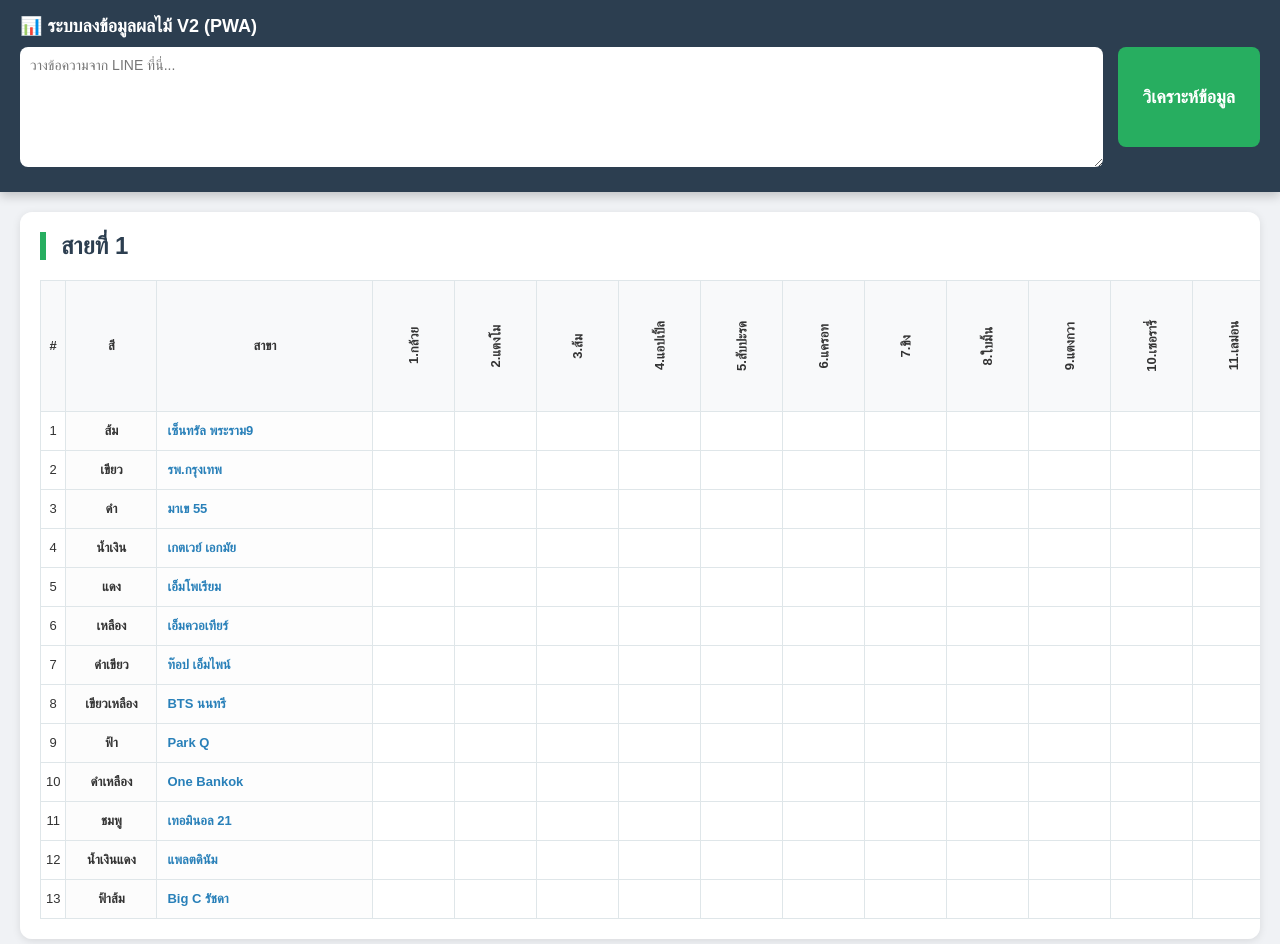
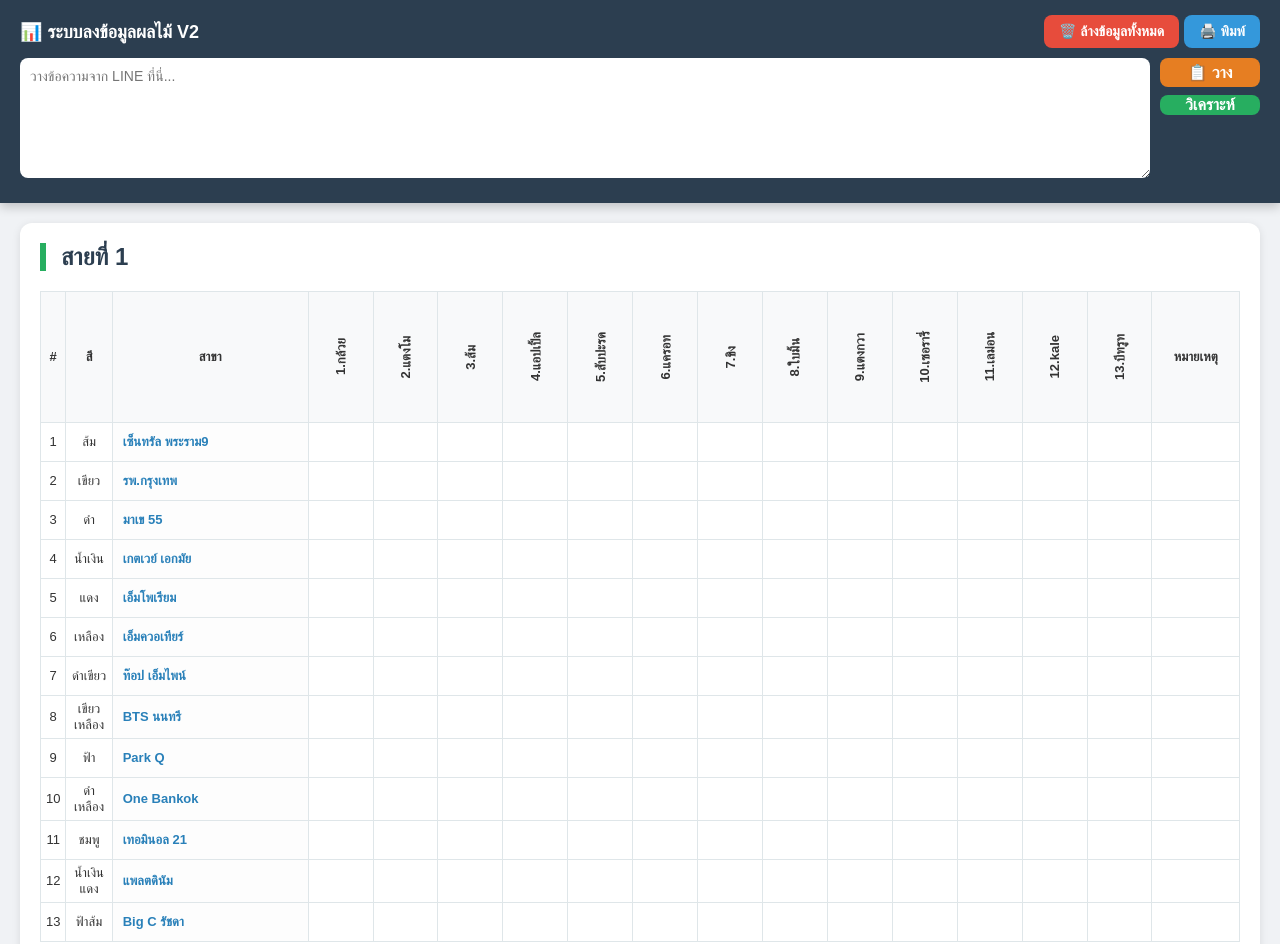
Before and after one commit to Dewddeea/DeerFruit.github.io, a plain HTML site: page index.html in a window 1280 px wide. Shown: the top 944 px of the page. Drawn offline with Linux system fonts and the light colour scheme.

Commit message:
Update index.html

```diff
--- a/index.html
+++ b/index.html
@@ -3,41 +3,68 @@
 <head>
     <meta charset="UTF-8">
     <meta name="viewport" content="width=device-width, initial-scale=1.0">
-    <title>Fruit Order App</title>
+    <title>Fruit Order App - Reset Function</title>
     <link rel="manifest" href="manifest.json">
     <meta name="theme-color" content="#2c3e50">
     <link rel="apple-touch-icon" href="icon-192.png">
 
     <style>
         body { font-family: 'Sarabun', sans-serif; margin: 0; background-color: #f0f2f5; color: #333; padding-bottom: 50px; }
+
         .sticky-header { position: sticky; top: 0; background: #2c3e50; color: white; padding: 15px 20px; z-index: 1000; box-shadow: 0 4px 10px rgba(0,0,0,0.2); }
-        .analyzer-container { display: flex; gap: 15px; align-items: flex-start; }
+        .header-top { display: flex; justify-content: space-between; align-items: center; margin-bottom: 10px; }
+
+        .analyzer-container { display: flex; gap: 10px; align-items: stretch; }
         textarea { flex-grow: 1; height: 100px; padding: 10px; border-radius: 8px; border: none; font-size: 14px; font-family: 'Sarabun', sans-serif; }
-        .btn-analyze { background: #27ae60; color: white; border: none; padding: 0 25px; height: 100px; border-radius: 8px; cursor: pointer; font-size: 18px; font-weight: bold; transition: 0.3s; }
-        .btn-analyze:hover { background: #219150; transform: scale(1.02); }
+
+        .button-group { display: flex; flex-direction: column; gap: 8px; }
+        .action-buttons { display: flex; gap: 5px; }
+
+        .btn-analyze { background: #27ae60; color: white; border: none; width: 100px; border-radius: 8px; cursor: pointer; font-size: 16px; font-weight: bold; }
+        .btn-paste { background: #e67e22; color: white; border: none; width: 100px; border-radius: 8px; cursor: pointer; font-size: 16px; font-weight: bold; padding: 5px; }
+        .btn-print { background: #3498db; color: white; border: none; padding: 8px 15px; border-radius: 8px; cursor: pointer; font-size: 14px; font-weight: bold; }
+        .btn-reset { background: #e74c3c; color: white; border: none; padding: 8px 15px; border-radius: 8px; cursor: pointer; font-size: 14px; font-weight: bold; }
+
+        .btn-reset:hover { background: #c0392b; }
+        .btn-print:hover { background: #2980b9; }
+
         .content { padding: 20px; }
         .line-card { background: white; padding: 20px; border-radius: 12px; margin-bottom: 30px; box-shadow: 0 2px 8px rgba(0,0,0,0.1); overflow-x: auto; }
+
         h2 { margin-top: 0; color: #2c3e50; border-left: 6px solid #27ae60; padding-left: 15px; }
-        table { border-collapse: collapse; width: 100%; min-width: 1500px; }
+        table { border-collapse: collapse; width: 100%; min-width: 1200px; }
         th, td { border: 1px solid #dfe6e9; text-align: center; padding: 5px; font-size: 13px; }
         th { background-color: #f8f9fa; vertical-align: middle; height: 120px; }
         .v-text { writing-mode: vertical-rl; transform: rotate(180deg); white-space: nowrap; margin: 0 auto; }
-        .color-col { width: 80px; font-weight: bold; background: #fcfcfc; }
-        .branch-col { text-align: left; padding-left: 10px; font-weight: bold; background: #fdfdfd; width: 200px; color: #2980b9; }
+
+        .branch-col { text-align: left; padding-left: 10px; font-weight: bold; background: #fdfdfd; width: 180px; color: #2980b9; }
         input { width: 90%; border: 1px solid transparent; background: transparent; text-align: center; font-size: 14px; padding: 5px 0; }
         input:focus { outline: none; background: #fff; border-bottom: 2px solid #27ae60; }
         .row-active { background-color: #e8f5e9 !important; outline: 2px solid #27ae60; }
-        .pulse-cell { animation: pulse 1s; font-weight: bold; color: #d35400; }
-        @keyframes pulse { 0% { background: #ffeaa7; } 100% { background: transparent; } }
+
+        @media print {
+            .sticky-header, .btn-reset { display: none !important; }
+            .line-card { page-break-after: always; box-shadow: none; border: 1px solid #eee; }
+            @page { size: landscape; }
+        }
     </style>
 </head>
 <body>
 
 <div class="sticky-header">
-    <div style="margin-bottom: 10px; font-size: 18px; font-weight: bold;">📊 ระบบลงข้อมูลผลไม้ V2 (PWA)</div>
+    <div class="header-top">
+        <div style="font-size: 18px; font-weight: bold;">📊 ระบบลงข้อมูลผลไม้ V2</div>
+        <div class="action-buttons">
+            <button class="btn-reset" onclick="resetAllData()">🗑️ ล้างข้อมูลทั้งหมด</button>
+            <button class="btn-print" onclick="window.print()">🖨️ พิมพ์</button>
+        </div>
+    </div>
     <div class="analyzer-container">
         <textarea id="rawText" placeholder="วางข้อความจาก LINE ที่นี่..."></textarea>
-        <button class="btn-analyze" onclick="analyzeData()">วิเคราะห์ข้อมูล</button>
+        <div class="button-group">
+            <button class="btn-paste" onclick="pasteData()">📋 วาง</button>
+            <button class="btn-analyze" onclick="analyzeData()">วิเคราะห์</button>
+        </div>
     </div>
     <div id="status" style="margin-top: 10px; font-size: 14px; color: #55efc4; font-weight: bold;"></div>
 </div>
@@ -53,14 +80,14 @@
     };
     const FRUITS = ["กล้วย", "แตงโม", "ส้ม", "แอปเปิ้ล", "สับปะรด", "แครอท", "ขิง", "ใบมิ้น", "แตงกวา", "เซอรารี่", "เลม่อน", "kale", "บีทรูท"];
 
-    // สร้างตาราง
+    // วาดตาราง
     const display = document.getElementById('table-display');
     Object.keys(BRANCHES_BY_LINE).forEach((line, lIdx) => {
         let html = `<div class="line-card"><h2>${line}</h2><table><thead><tr><th>#</th><th>สี</th><th>สาขา</th>`;
         FRUITS.forEach((f, i) => html += `<th><div class="v-text">${i+1}.${f}</div></th>`);
         html += `<th>หมายเหตุ</th></tr></thead><tbody>`;
         BRANCHES_BY_LINE[line].forEach((item, bIdx) => {
-            html += `<tr id="row-${lIdx}-${bIdx}"><td>${bIdx + 1}</td><td class="color-col">${item.c}</td><td class="branch-col">${item.n}</td>
+            html += `<tr id="row-${lIdx}-${bIdx}"><td>${bIdx + 1}</td><td>${item.c}</td><td class="branch-col">${item.n}</td>
                 ${FRUITS.map((_, fIdx) => `<td><input type="text" id="input-${lIdx}-${bIdx}-${fIdx}" oninput="saveData()"></td>`).join('')}
                 <td><input type="text" id="note-${lIdx}-${bIdx}" oninput="saveData()"></td></tr>`;
         });
@@ -68,38 +95,56 @@
         display.innerHTML += html;
     });
 
-    // ฟังก์ชันวิเคราะห์ข้อมูลจาก LINE
+    // ฟังก์ชัน Reset ข้อมูลทั้งหมด
+    function resetAllData() {
+        const confirmReset = confirm("⚠️ คุณต้องการลบข้อมูลทั้งหมดในตารางใช่หรือไม่? (ข้อมูลที่บันทึกไว้จะหายไปทั้งหมด)");
+        if (confirmReset) {
+            // ล้างค่าใน input ทั้งหมดบนหน้าจอ
+            document.querySelectorAll('input').forEach(input => {
+                input.value = "";
+            });
+            // ล้างข้อมูลใน LocalStorage
+            localStorage.removeItem('fruitAppData');
+            // ล้างช่องวิเคราะห์
+            document.getElementById('rawText').value = "";
+            // แจ้งสถานะ
+            document.getElementById('status').innerText = "🗑️ ล้างข้อมูลทั้งหมดเรียบร้อยแล้ว";
+            setTimeout(() => document.getElementById('status').innerText = "", 3000);
+
+            // ลบแถบไฮไลท์สีเขียว (ถ้ามี)
+            document.querySelectorAll('tr').forEach(r => r.classList.remove('row-active'));
+        }
+    }
+
+    // ฟังก์ชันอื่นๆ (คงเดิม)
+    async function pasteData() {
+        try {
+            const text = await navigator.clipboard.readText();
+            document.getElementById('rawText').value = text;
+        } catch (err) { alert("โปรดอนุญาตสิทธิ์เข้าถึง Clipboard"); }
+    }
+
     function analyzeData() {
         const text = document.getElementById('rawText').value;
         if (!text.trim()) return;
-        let targetL = -1, targetB = -1, finalName = "";
+        let targetL = -1, targetB = -1;
         Object.keys(BRANCHES_BY_LINE).forEach((line, lIdx) => {
             BRANCHES_BY_LINE[line].forEach((item, bIdx) => {
-                if (text.includes(item.n)) { targetL = lIdx; targetB = bIdx; finalName = item.n; }
+                if (text.includes(item.n)) { targetL = lIdx; targetB = bIdx; }
             });
         });
-        if (targetL === -1) { alert("❌ ไม่พบชื่อสาขา!"); return; }
-
+        if (targetL === -1) { alert("ไม่พบสาขา!"); return; }
         document.querySelectorAll('tr').forEach(r => r.classList.remove('row-active'));
-        const row = document.getElementById(`row-${targetL}-${targetB}`);
-        row.classList.add('row-active');
-        row.scrollIntoView({ behavior: 'smooth', block: 'center' });
-
+        document.getElementById(`row-${targetL}-${targetB}`).classList.add('row-active');
         FRUITS.forEach((_, fIdx) => {
             const regex = new RegExp(`${fIdx + 1}\\.\\s*.*?=\\s*([^\\n\\r]+)`, "i");
             const match = text.match(regex);
-            const input = document.getElementById(`input-${targetL}-${targetB}-${fIdx}`);
-            if (match) {
-                input.value = match[1].trim();
-                input.classList.add('pulse-cell');
-                setTimeout(() => input.classList.remove('pulse-cell'), 1000);
-            }
+            if (match) document.getElementById(`input-${targetL}-${targetB}-${fIdx}`).value = match[1].trim();
         });
-        saveData(); // บันทึกหลังวิเคราะห์
-        document.getElementById('status').innerText = `✅ บันทึก: ${finalName} แล้ว`;
+        saveData();
+        document.getElementById('rawText').value = "";
     }
 
-    // ระบบบันทึกข้อมูลลงเครื่อง (LocalStorage)
     function saveData() {
         const allData = {};
         document.querySelectorAll('input').forEach(input => {
@@ -119,11 +164,6 @@
         }
     }
     window.onload = loadData;
-
-    // ลงทะเบียน Service Worker
-    if ('serviceWorker' in navigator) {
-        navigator.serviceWorker.register('sw.js');
-    }
 </script>
 </body>
 </html>
```
